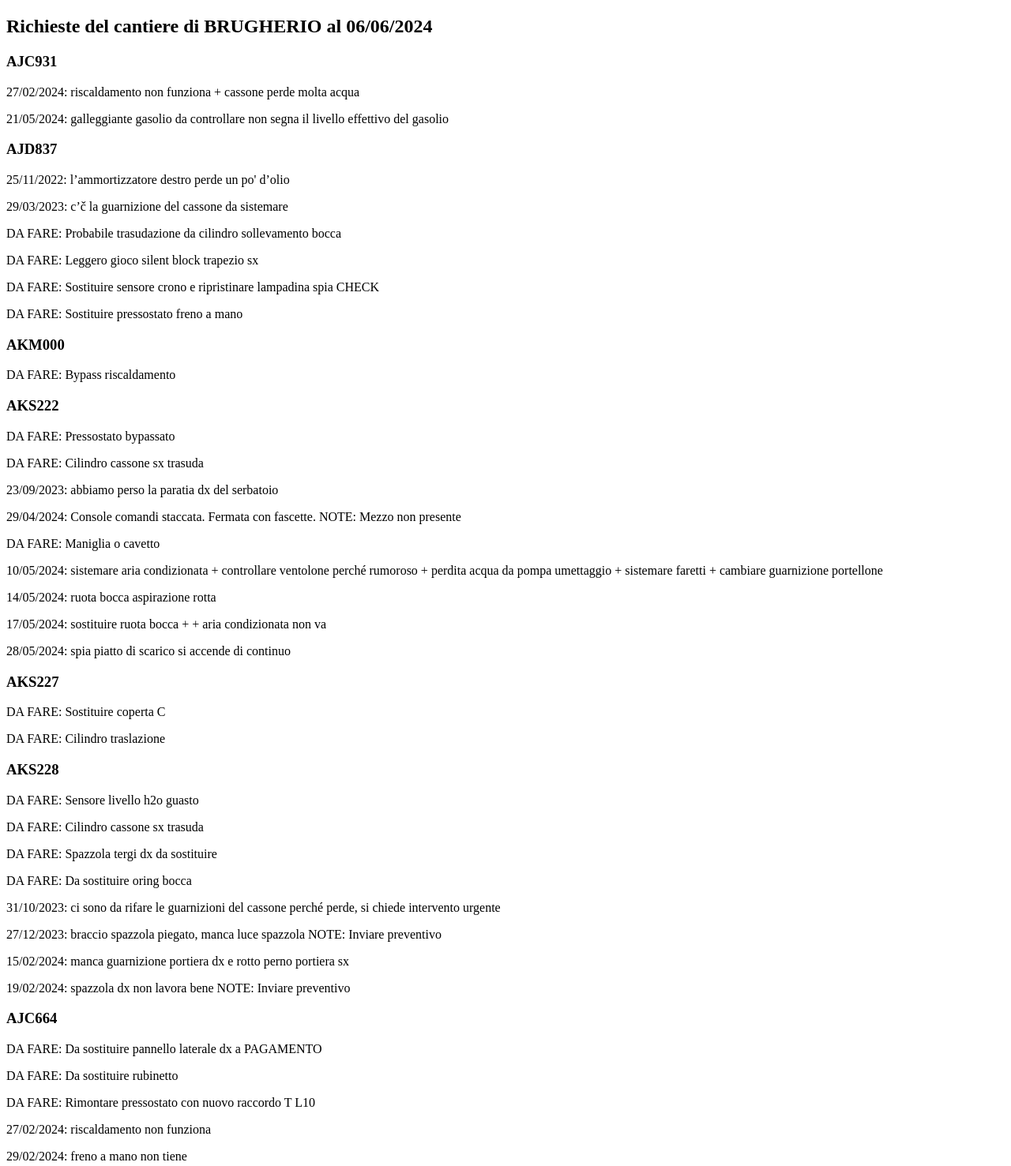
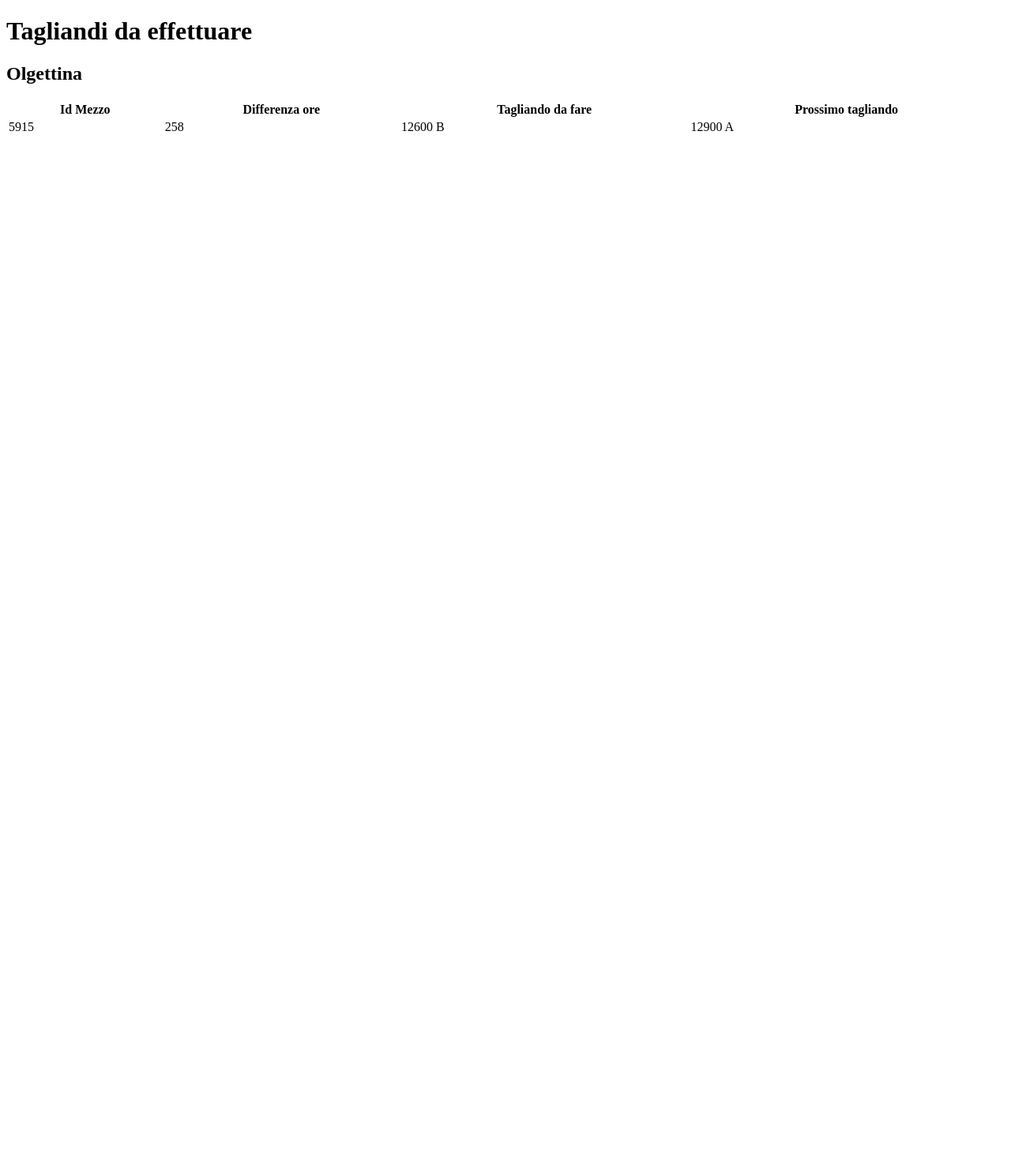
Before and after one commit to Ardean7/Cesel, a plain HTML site: page index.html in a window 1280 px wide. Shown: the whole page at 79% size. After the commit the page ends 800 px from the top, so only its background shows below. Drawn offline with Linux system fonts and the light colour scheme.

Commit message:
Update index.html

```diff
--- a/index.html
+++ b/index.html
@@ -1,50 +1,30 @@
 <!DOCTYPE html>
 <html>
 <head>
-<title>Cesel - Assistenza</title>
-<link rel="icon" type="image/x-icon" href="/Cesel/images/favicon.png">
+    <meta charset="UTF-8">
+    <meta name="viewport" content="width=device-width, initial-scale=1.0">
+    <title>Cesel - Assistenza</title>
+    <link rel="icon" type="image/x-icon" href="/Cesel/images/favicon.png">
+    <link rel="stylesheet" href="styles.css">
 </head>
 <body>
-<h2> Richieste del cantiere di BRUGHERIO al 06/06/2024</h2>
-<h3> AJC931 </h3>
-<p> 27/02/2024: riscaldamento non funziona + cassone perde molta acqua </p>
-<p> 21/05/2024: galleggiante gasolio da controllare non segna il livello effettivo del gasolio </p>
-<h3> AJD837 </h3>
-<p> 25/11/2022: l’ammortizzatore destro perde un po' d’olio </p>
-<p> 29/03/2023: c’č la guarnizione del cassone da sistemare </p>
-<p> DA FARE: Probabile trasudazione da cilindro sollevamento bocca </p>
-<p> DA FARE: Leggero gioco silent block trapezio sx </p>
-<p> DA FARE: Sostituire sensore crono e ripristinare lampadina spia CHECK </p>
-<p> DA FARE: Sostituire pressostato freno a mano </p>
-<h3> AKM000 </h3>
-<p> DA FARE: Bypass riscaldamento </p>
-<h3> AKS222 </h3>
-<p> DA FARE: Pressostato bypassato </p>
-<p> DA FARE: Cilindro cassone sx trasuda </p>
-<p> 23/09/2023: abbiamo perso la paratia dx del serbatoio </p>
-<p> 29/04/2024: Console comandi staccata. Fermata con fascette. NOTE: Mezzo non presente </p>
-<p> DA FARE: Maniglia o cavetto </p>
-<p> 10/05/2024: sistemare aria condizionata + controllare ventolone perché rumoroso + perdita acqua da pompa umettaggio + sistemare faretti + cambiare guarnizione portellone </p>
-<p> 14/05/2024: ruota bocca aspirazione rotta </p>
-<p> 17/05/2024: sostituire ruota bocca + + aria condizionata non va </p>
-<p> 28/05/2024: spia piatto di scarico si accende di continuo </p>
-<h3> AKS227 </h3>
-<p> DA FARE: Sostituire coperta C </p>
-<p> DA FARE: Cilindro traslazione </p>
-<h3> AKS228 </h3>
-<p> DA FARE: Sensore livello h2o guasto </p>
-<p> DA FARE: Cilindro cassone sx trasuda </p>
-<p> DA FARE: Spazzola tergi dx da sostituire </p>
-<p> DA FARE: Da sostituire oring bocca </p>
-<p> 31/10/2023: ci sono da rifare le guarnizioni del cassone perché perde, si chiede intervento urgente </p>
-<p> 27/12/2023: braccio spazzola piegato, manca luce spazzola NOTE: Inviare preventivo </p>
-<p> 15/02/2024: manca guarnizione portiera dx e rotto perno portiera sx </p>
-<p> 19/02/2024: spazzola dx non lavora bene NOTE: Inviare preventivo </p>
-<h3> AJC664 </h3>
-<p> DA FARE: Da sostituire pannello laterale dx a PAGAMENTO </p>
-<p> DA FARE: Da sostituire rubinetto </p>
-<p> DA FARE: Rimontare pressostato con nuovo raccordo T L10 </p>
-<p> 27/02/2024: riscaldamento non funziona </p>
-<p> 29/02/2024: freno a mano non tiene </p>
+
+<h1>Tagliandi da effettuare</h1>
+<h2>Olgettina</h2>
+<table style="width:100%">
+    <tr>
+        <th>Id Mezzo</th>
+        <th>Differenza ore</th>
+        <th>Tagliando da fare</th>
+        <th>Prossimo tagliando</th>
+    </tr>
+    <tr>
+        <td>5915</td>
+        <td>258</td>
+        <td>12600 B</td>
+        <td>12900 A</td>
+    </tr>
+</table>
+
 </body>
 </html>
```
